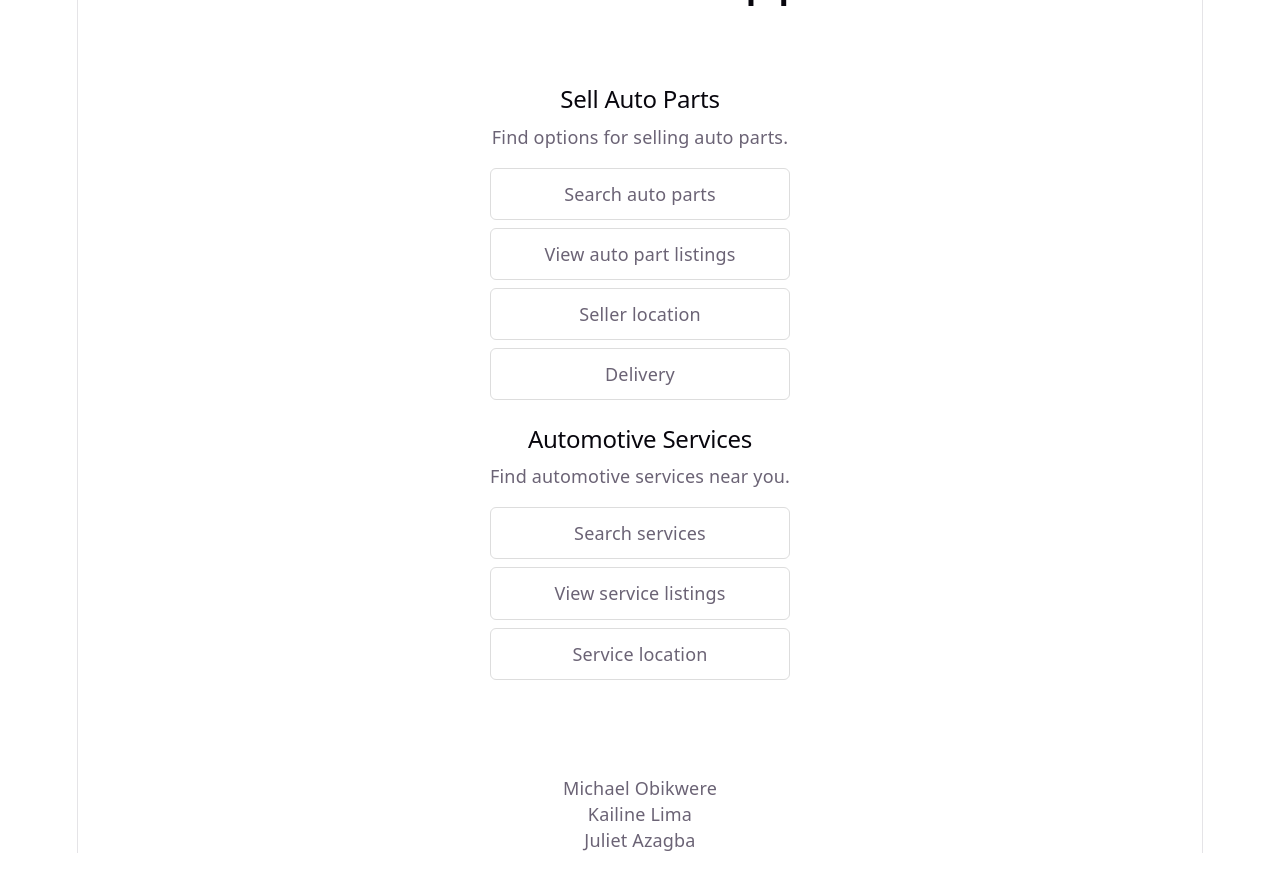
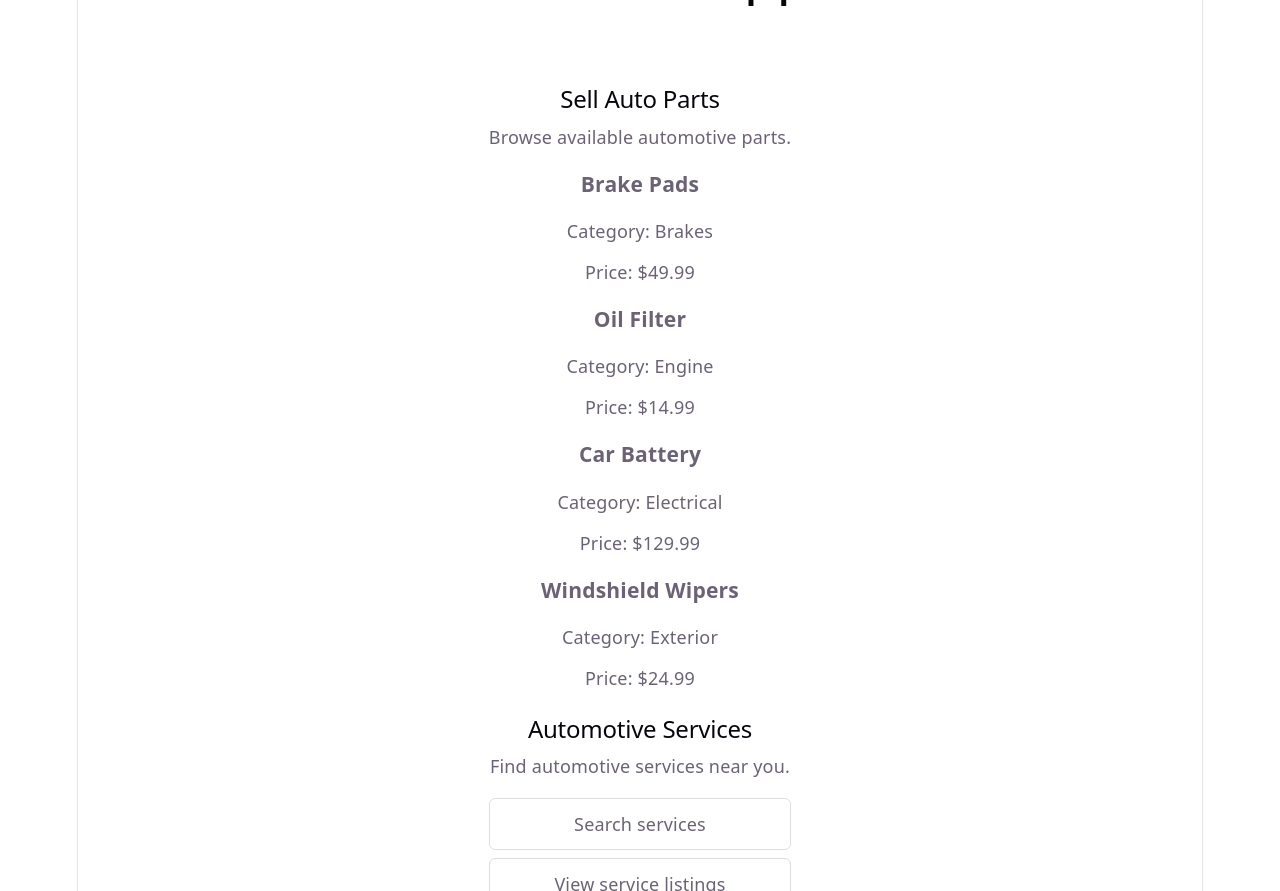
Before and after one commit to Michaelo233/AutoParts-X, a React (Vite) app: page / in a window 1280 px wide. Shown: the part 640-1531 px from the top of the page. Before the commit the page ends 1493 px from the top, so only its background shows below. Built offline with nearby package versions, Linux system fonts and the light colour scheme.

Commit message:
Completed Sprint 1 automotive parts list requirement

```diff
--- a/src/component/Juliet/SellService.tsx
+++ b/src/component/Juliet/SellService.tsx
@@ -1,13 +1,7 @@
-import './SellService.css';
+import { partsData } from "./partsData";
+import "./SellService.css";
 
 function SellService() {
- const sellOptions = [
-    "Search auto parts",
-    "View auto part listings",
-    "Seller location",
-    "Delivery",
-  ];
-
   const serviceOptions = [
     "Search services",
     "View service listings",
@@ -17,13 +11,18 @@ function SellService() {
   return (
     <section className="sell-service">
       <h2>Sell Auto Parts</h2>
-<p>Find options for selling auto parts.</p>
+      <p>Browse available automotive parts.</p>
 
-<ul>
-  {sellOptions.map((option) => (
-    <li key={option}>{option}</li>
+      <div className="parts-list">
+        {partsData.map((part) => (
+          <div className="part-card" key={part.id}>
+            <h3>{part.name}</h3>
+            <p>Category: {part.category}</p>
+            <p>Price: ${part.price.toFixed(2)}</p>
+          </div>
         ))}
-</ul>
+      </div>
+
       <h2>Automotive Services</h2>
       <p>Find automotive services near you.</p>
 
@@ -32,7 +31,6 @@ function SellService() {
           <li key={service}>{service}</li>
         ))}
       </ul>
-
     </section>
   );
 }
--- /dev/null
+++ b/src/component/Juliet/partsData.ts
@@ -0,0 +1,33 @@
+export interface AutoPart {
+  id: number;
+  name: string;
+  category: string;
+  price: number;
+}
+
+export const partsData: AutoPart[] = [
+  {
+    id: 1,
+    name: "Brake Pads",
+    category: "Brakes",
+    price: 49.99,
+  },
+  {
+    id: 2,
+    name: "Oil Filter",
+    category: "Engine",
+    price: 14.99,
+  },
+  {
+    id: 3,
+    name: "Car Battery",
+    category: "Electrical",
+    price: 129.99,
+  },
+  {
+    id: 4,
+    name: "Windshield Wipers",
+    category: "Exterior",
+    price: 24.99,
+  },
+];
```
Lines whose indentation alone changed are shown as unchanged.
